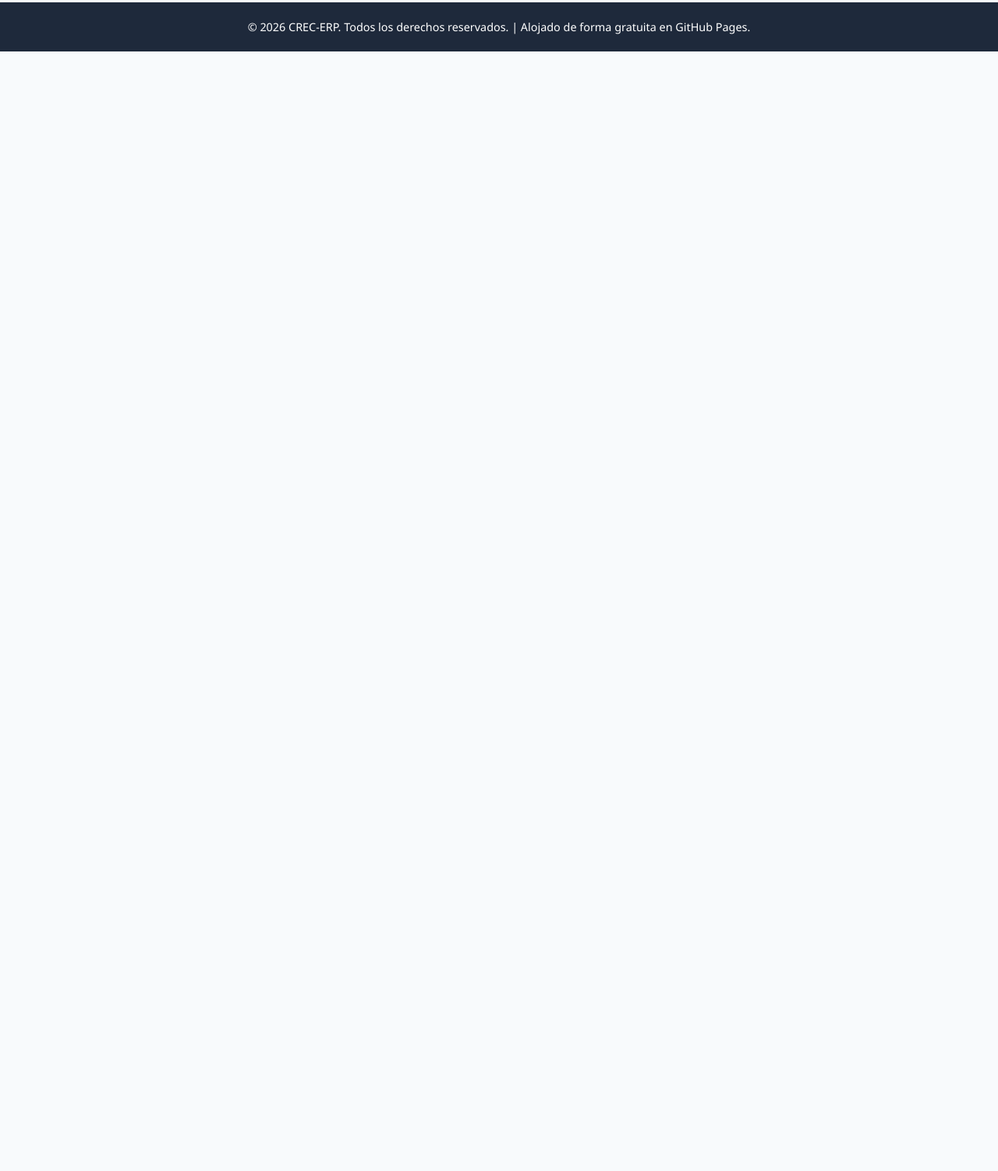
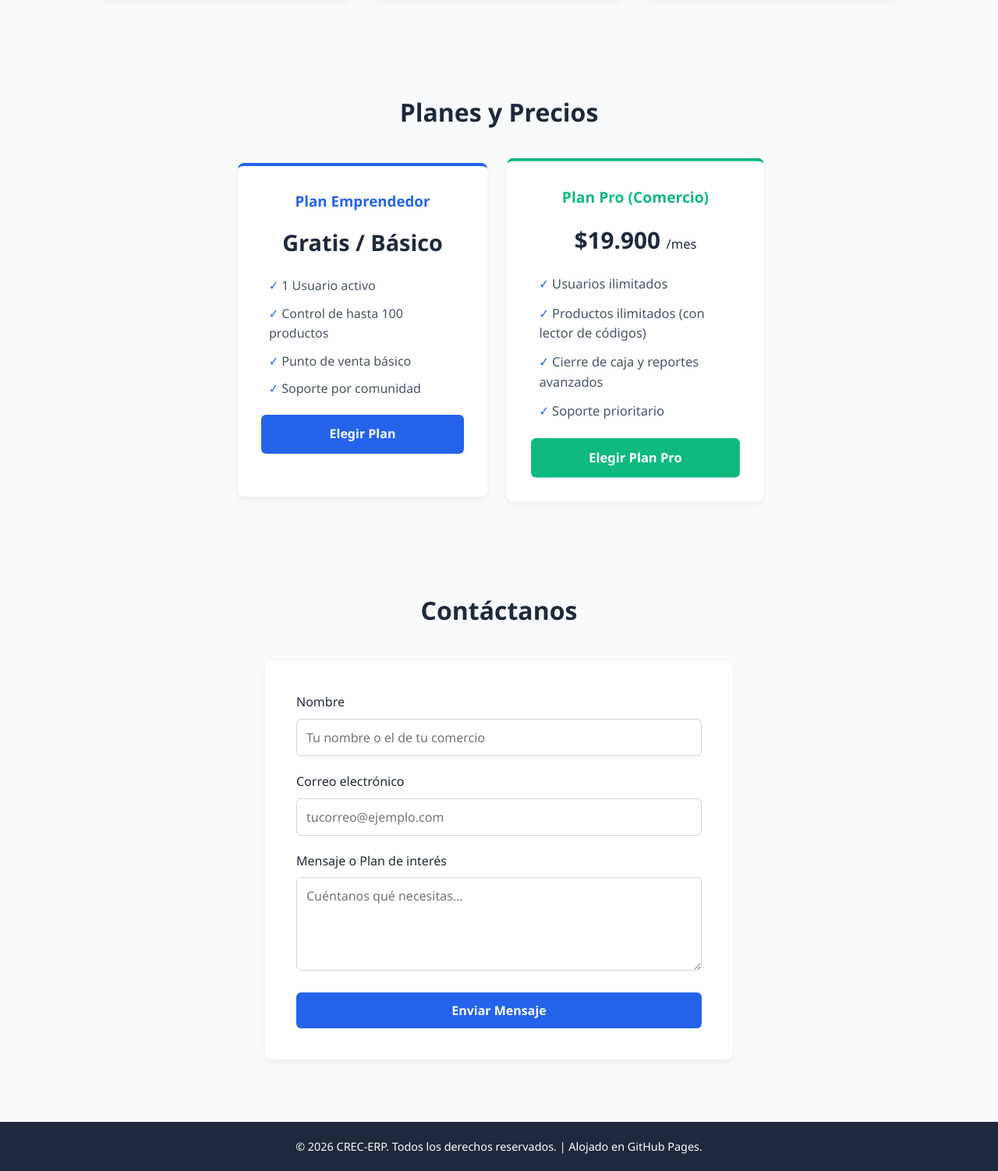
Before and after one commit to scalderonh1988-stack/mi-web-CREC-ERP, a plain HTML site: page index.html in a window 1280 px wide. Shown: the part 828-2330 px from the top of the page at 78% size. Before the commit the page ends 894 px from the top, so only its background shows below. Drawn offline with Linux system fonts and the light colour scheme.

Commit message:
Update index.html

```diff
--- a/index.html
+++ b/index.html
@@ -7,32 +7,52 @@
     <style>
         * { margin: 0; padding: 0; box-sizing: border-box; font-family: 'Segoe UI', Tahoma, Geneva, Verdana, sans-serif; }
         body { background-color: #f8fafc; color: #1e293b; line-height: 1.6; }
-        header { background: #ffffff; padding: 20px 40px; display: flex; justify-content: space-between; align-items: center; box-shadow: 0 1px 3px rgba(0,0,0,0.1); }
+        header { background: #ffffff; padding: 20px 40px; display: flex; justify-content: space-between; align-items: center; box-shadow: 0 1px 3px rgba(0,0,0,0.1); position: sticky; top: 0; z-index: 100; }
         header h2 { color: #2563eb; }
+        nav a { margin-left: 20px; text-decoration: none; color: #475569; font-weight: 500; }
+        nav a:hover { color: #2563eb; }
         .hero { text-align: center; padding: 80px 20px; background: linear-gradient(135deg, #2563eb 0%, #1d4ed8 100%); color: white; }
         .hero h1 { font-size: 2.5rem; margin-bottom: 20px; }
         .hero p { font-size: 1.2rem; margin-bottom: 30px; opacity: 0.9; max-width: 600px; margin-left: auto; margin-right: auto; }
-        .btn { background: #ffffff; color: #2563eb; padding: 12px 30px; border-radius: 6px; text-decoration: none; font-weight: bold; display: inline-block; transition: 0.3s; }
+        .btn { background: #ffffff; color: #2563eb; padding: 12px 30px; border-radius: 6px; text-decoration: none; font-weight: bold; display: inline-block; transition: 0.3s; border: none; cursor: pointer; }
         .btn:hover { background: #f1f5f9; transform: translateY(-2px); }
-        .features { display: flex; justify-content: center; gap: 30px; padding: 60px 20px; max-width: 1100px; margin: auto; flex-wrap: wrap; }
-        .card { background: white; padding: 30px; border-radius: 8px; width: 300px; box-shadow: 0 4px 6px rgba(0,0,0,0.05); text-align: center; }
+        .section-title { text-align: center; font-size: 2rem; margin: 60px 0 20px; color: #1e293b; }
+        .features, .pricing { display: flex; justify-content: center; gap: 30px; padding: 20px 20px 60px; max-width: 1100px; margin: auto; flex-wrap: wrap; }
+        .card { background: white; padding: 30px; border-radius: 8px; width: 320px; box-shadow: 0 4px 6px rgba(0,0,0,0.05); text-align: center; border-top: 4px solid #2563eb; }
         .card h3 { color: #2563eb; margin-bottom: 15px; }
-        footer { text-align: center; padding: 20px; background: #1e293b; color: white; margin-top: 40px; font-size: 0.9rem; }
+        .price { font-size: 1.8rem; font-weight: bold; color: #1e293b; margin: 15px 0; }
+        .card ul { list-style: none; text-align: left; margin: 20px 0; padding: 0 10px; }
+        .card ul li { margin-bottom: 10px; font-size: 0.95:rem; color: #475569; }
+        .card ul li::before { content: "✓ "; color: #2563eb; font-weight: bold; }
+        .contact-container { background: white; max-width: 600px; margin: 40px auto 80px; padding: 40px; border-radius: 8px; box-shadow: 0 4px 6px rgba(0,0,0,0.05); }
+        .form-group { margin-bottom: 20px; text-align: left; }
+        .form-group label { display: block; margin-bottom: 8px; font-weight: 500; }
+        .form-group input, .form-group textarea { width: 100%; padding: 12px; border: 1px solid #cbd5e1; border-radius: 6px; font-size: 1rem; }
+        .form-group textarea { height: 120px; resize: vertical; }
+        .btn-submit { background: #2563eb; color: white; width: 100%; padding: 12px; border-radius: 6px; font-weight: bold; font-size: 1rem; border: none; cursor: pointer; transition: 0.3s; }
+        .btn-submit:hover { background: #1d4ed8; }
+        footer { text-align: center; padding: 20px; background: #1e293b; color: white; font-size: 0.9rem; }
     </style>
 </head>
 <body>
 
     <header>
         <h2>CREC-ERP</h2>
-        <a href="#contacto" class="btn" style="padding: 8px 20px; font-size: 0.9rem; background: #2563eb; color: white;">Contacto</a>
+        <nav>
+            <a href="#inicio">Inicio</a>
+            <a href="#caracteristicas">Características</a>
+            <a href="#precios">Precios</a>
+            <a href="#contacto">Contacto</a>
+        </nav>
     </header>
 
-    <section class="hero">
+    <section id="inicio" class="hero">
         <h1>Optimiza y gestiona tu negocio al instante</h1>
         <p>La plataforma inteligente diseñada para comercios y minimarkets que automatiza ventas, inventarios y caja diaria.</p>
-        <a href="#contacto" class="btn">Empezar Ahora</a>
+        <a href="#precios" class="btn">Ver Planes</a>
     </section>
 
+    <h2 id="caracteristicas" class="section-title">Características Principales</h2>
     <section class="features">
         <div class="card">
             <h3>Punto de Venta (POS)</h3>
@@ -48,8 +68,54 @@
         </div>
     </section>
 
-    <footer id="contacto">
-        <p>&copy; 2026 CREC-ERP. Todos los derechos reservados. | Alojado de forma gratuita en GitHub Pages.</p>
+    <h2 id="precios" class="section-title">Planes y Precios</h2>
+    <section class="pricing">
+        <div class="card">
+            <h3>Plan Emprendedor</h3>
+            <div class="price">Gratis / Básico</div>
+            <ul>
+                <li>1 Usuario activo</li>
+                <li>Control de hasta 100 productos</li>
+                <li>Punto de venta básico</li>
+                <li>Soporte por comunidad</li>
+            </ul>
+            <a href="#contacto" class="btn" style="background: #2563eb; color: white; width: 100%; text-align: center;">Elegir Plan</a>
+        </div>
+        <div class="card" style="border-top-color: #10b981; transform: scale(1.03);">
+            <h3 style="color: #10b981;">Plan Pro (Comercio)</h3>
+            <div class="price">$19.900 <span style="font-size: 1rem; font-weight: normal;">/mes</span></div>
+            <ul>
+                <li>Usuarios ilimitados</li>
+                <li>Productos ilimitados (con lector de códigos)</li>
+                <li>Cierre de caja y reportes avanzados</li>
+                <li>Soporte prioritario</li>
+            </ul>
+            <a href="#contacto" class="btn" style="background: #10b981; color: white; width: 100%; text-align: center;">Elegir Plan Pro</a>
+        </div>
+    </section>
+
+    <h2 id="contacto" class="section-title">Contáctanos</h2>
+    <div class="contact-container">
+        <!-- Puedes conectar este formulario fácilmente con servicios gratuitos como Formspree o Netlify Forms -->
+        <form action="https://formspree.io/f/tu-codigo-aqui" method="POST">
+            <div class="form-group">
+                <label for="nombre">Nombre</label>
+                <input type="text" id="nombre" name="nombre" required placeholder="Tu nombre o el de tu comercio">
+            </div>
+            <div class="form-group">
+                <label for="email">Correo electrónico</label>
+                <input type="email" id="email" name="email" required placeholder="tucorreo@ejemplo.com">
+            </div>
+            <div class="form-group">
+                <label for="mensaje">Mensaje o Plan de interés</label>
+                <textarea id="mensaje" name="mensaje" required placeholder="Cuéntanos qué necesitas..."></textarea>
+            </div>
+            <button type="submit" class="btn-submit">Enviar Mensaje</button>
+        </form>
+    </div>
+
+    <footer>
+        <p>&copy; 2026 CREC-ERP. Todos los derechos reservados. | Alojado en GitHub Pages.</p>
     </footer>
 
 </body>
```
